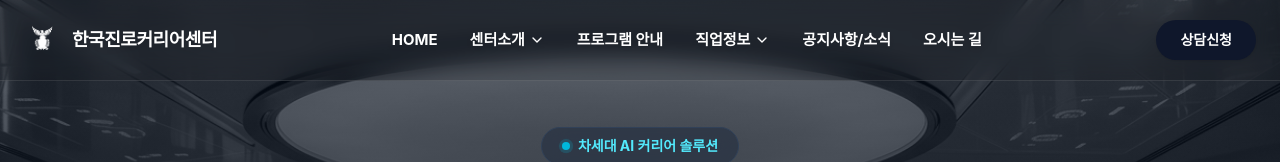
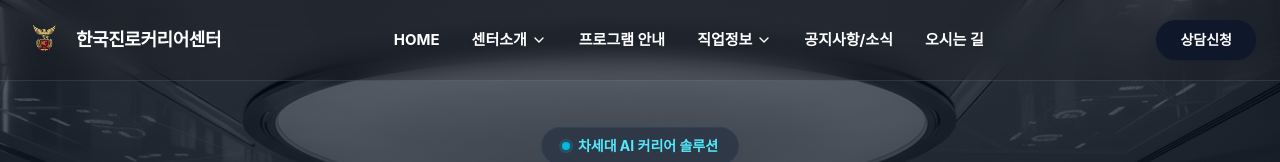
Before and after one commit to Minkkaeng/Korea-Career-Center, a React (Vite) app: page / in a window 1280 px wide. Shown: the top 162 px of the page. Built offline with nearby package versions, Linux system fonts and the light colour scheme.

Commit message:
style: restore original logo colors in header

```diff
--- a/src/components/Header.tsx
+++ b/src/components/Header.tsx
@@ -52,7 +52,7 @@ export default function Header() {
         {/* Logo */}
         <Link to="/" className="flex items-center gap-3 group">
           <div className="transition-all duration-300 flex items-center justify-center">
-            <img src={logoUrl} alt="한국진로커리어센터 로고" className={`${isTransparent ? 'h-9 brightness-0 invert' : 'h-10'} w-auto transition-all duration-300`} />
+            <img src={logoUrl} alt="한국진로커리어센터 로고" className={`${isTransparent ? 'h-10' : 'h-10'} w-auto transition-all duration-300`} />
           </div>
           <span className={`font-extrabold tracking-tight text-lg ${textColor}`}>한국진로커리어센터</span>
         </Link>
```
